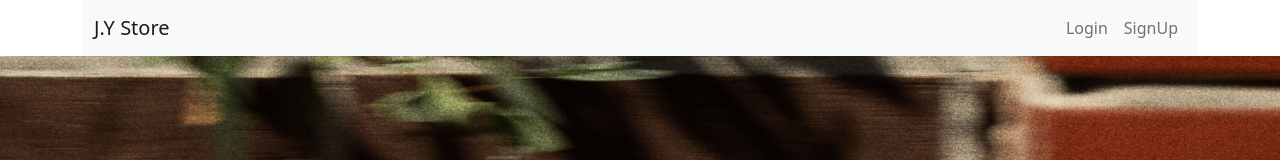
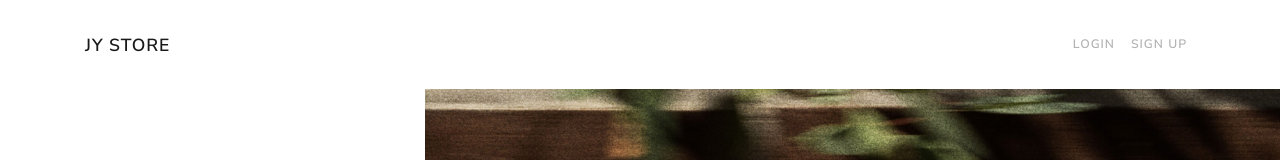
Before and after one commit to mogfull7777/second_shopping_app, a React (Create React App) app: page / in a window 1280 px wide. Shown: the top 160 px of the page. Built offline with nearby package versions, Linux system fonts and the light colour scheme.

Commit message:
recap #3

```diff
--- a/src/component/Header.js
+++ b/src/component/Header.js
@@ -1,26 +1,21 @@
 import React from 'react';
-import {Col, Container, Nav, Navbar, Row} from "react-bootstrap";
+import {Col, Collapse, Container, Nav, Navbar, Row} from "react-bootstrap";
 
 const Header = () => {
     return (
-        <Container>
-            <Row>
-                <Col>
-                    <Navbar bg="light" expand="lg">
-                        <Container fluid>
-                            <Navbar.Brand href="/">J.Y Store</Navbar.Brand>
-                            <Navbar.Toggle aria-controls="navbarScroll" />
-                            <Navbar.Collapse id="navbarScroll" className="justify-content-end">
-                                <Nav className="ml-auto">
-                                    <Nav.Link href="/login">Login</Nav.Link>
-                                    <Nav.Link href="/signup" eventKey={2}>SignUp</Nav.Link>
-                                </Nav>
-                            </Navbar.Collapse>
-                        </Container>
-                    </Navbar>
-                </Col>
-            </Row>
-        </Container>
+        <Navbar collapseOnSelect expand="lg">
+            <Container>
+                <Navbar.Brand>
+                    JY Store
+                </Navbar.Brand>
+                <Navbar.Collapse id="responsive-navbar-nav">
+                    <Nav className={"ml-auto"}>
+                        <Nav.Link href={"/login"}>Login</Nav.Link>
+                        <Nav.Link href={"/signup"}>Sign Up</Nav.Link>
+                    </Nav>
+                </Navbar.Collapse>
+            </Container>
+        </Navbar>
     );
 };
 
--- a/src/index.js
+++ b/src/index.js
@@ -3,7 +3,7 @@ import ReactDOM from 'react-dom/client';
 import './index.css';
 import App from './App';
 import reportWebVitals from './reportWebVitals';
-import 'bootstrap/dist/css/bootstrap.min.css';
+import './bootstrap.min.css'
 
 const root = ReactDOM.createRoot(document.getElementById('root'));
 root.render(
```
